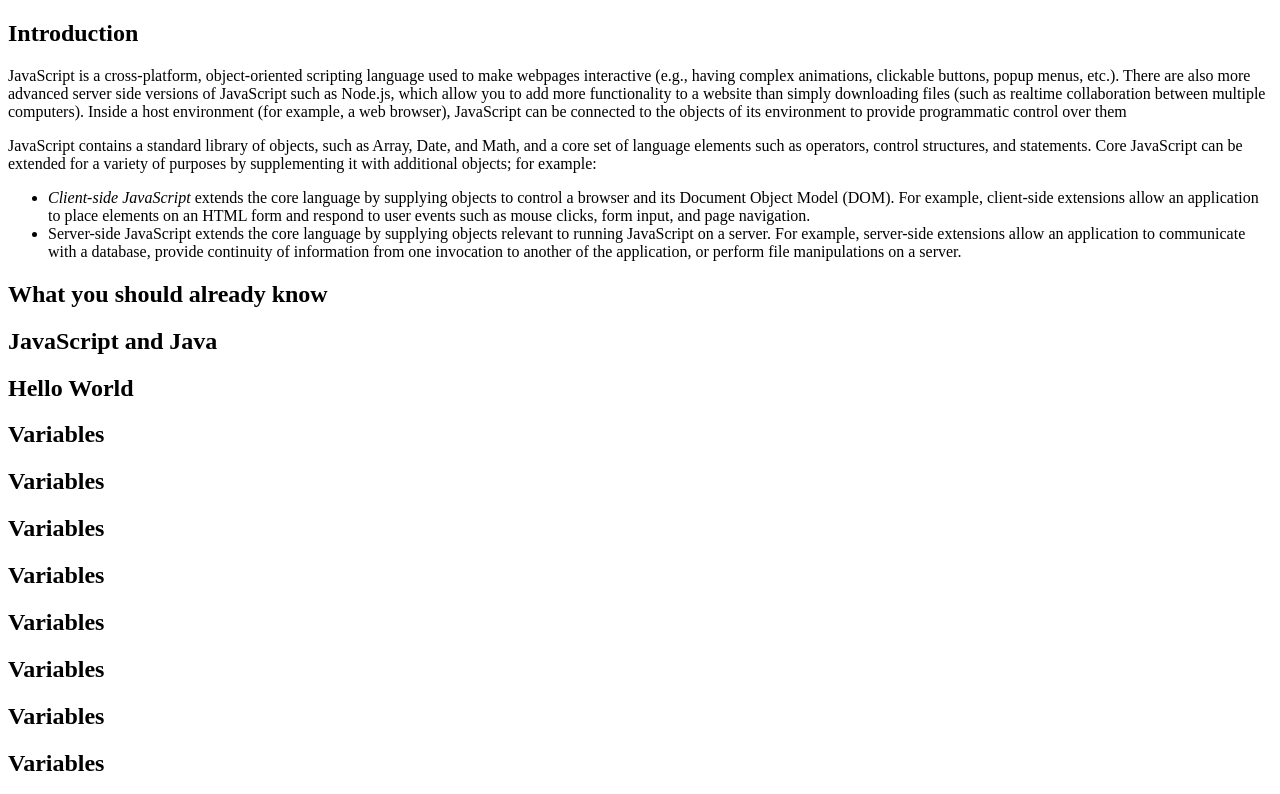
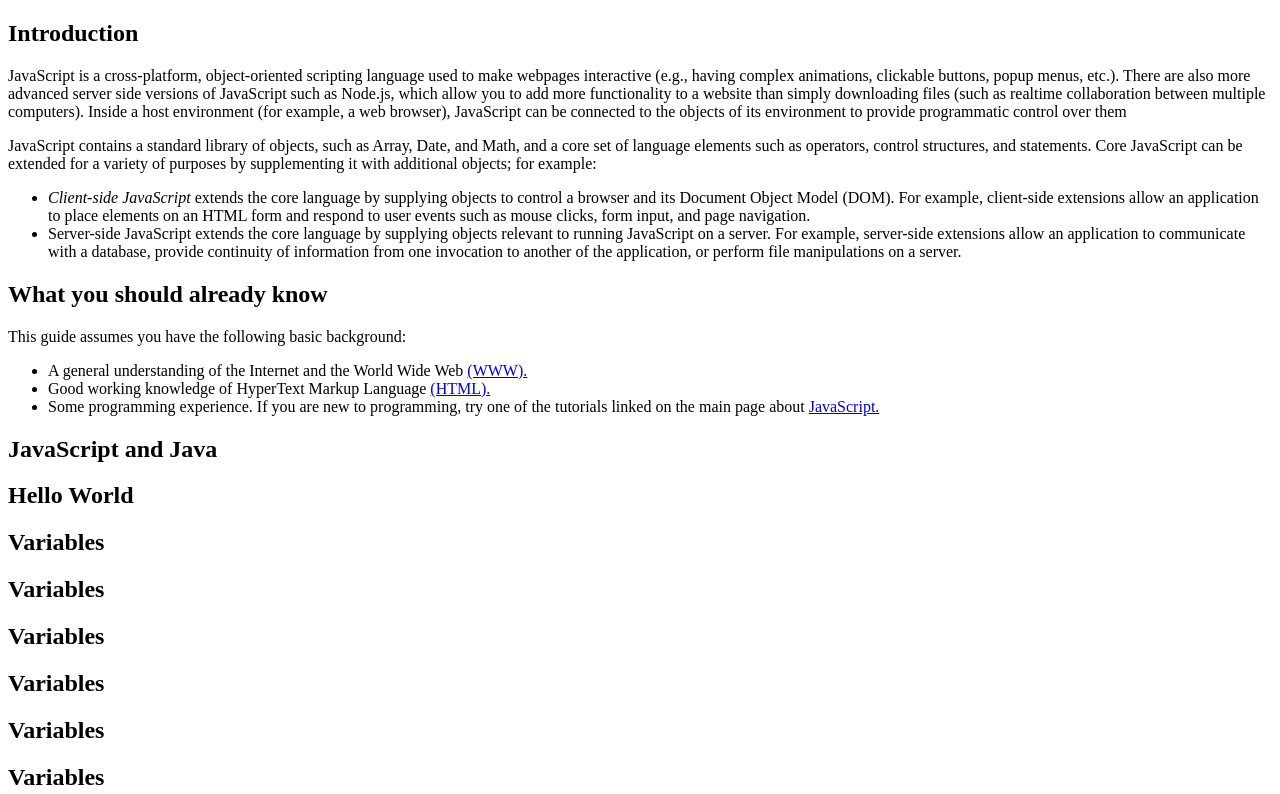
Before and after one commit to lawlawson/JavaScript-Technical-Documentation, a plain HTML site: page index.html in a window 1280 px wide. Shown: the top 794 px of the page. Drawn offline with Linux system fonts and the light colour scheme.

Commit message:
Added second section

```diff
--- a/index.html
+++ b/index.html
@@ -52,6 +52,31 @@
         <header>
           <h1>What you should already know</h1>
         </header>
+        <p>This guide assumes you have the following basic background:</p>
+        <ul>
+          <li>
+            A general understanding of the Internet and the World Wide Web
+            <a
+              href="https://developer.mozilla.org/en-US/docs/Glossary/World_Wide_Web"
+              >(WWW).</a
+            >
+          </li>
+          <li>
+            Good working knowledge of HyperText Markup Language
+            <a
+              href="Good working knowledge of HyperText Markup Language (HTML)."
+              >(HTML).</a
+            >
+          </li>
+          <li>
+            Some programming experience. If you are new to programming, try one
+            of the tutorials linked on the main page about
+            <a
+              href="Some programming experience. If you are new to programming, try one of the tutorials linked on the main page about JavaScript."
+              >JavaScript.</a
+            >
+          </li>
+        </ul>
       </section>
       <section class="main-section">
         <header>
```
